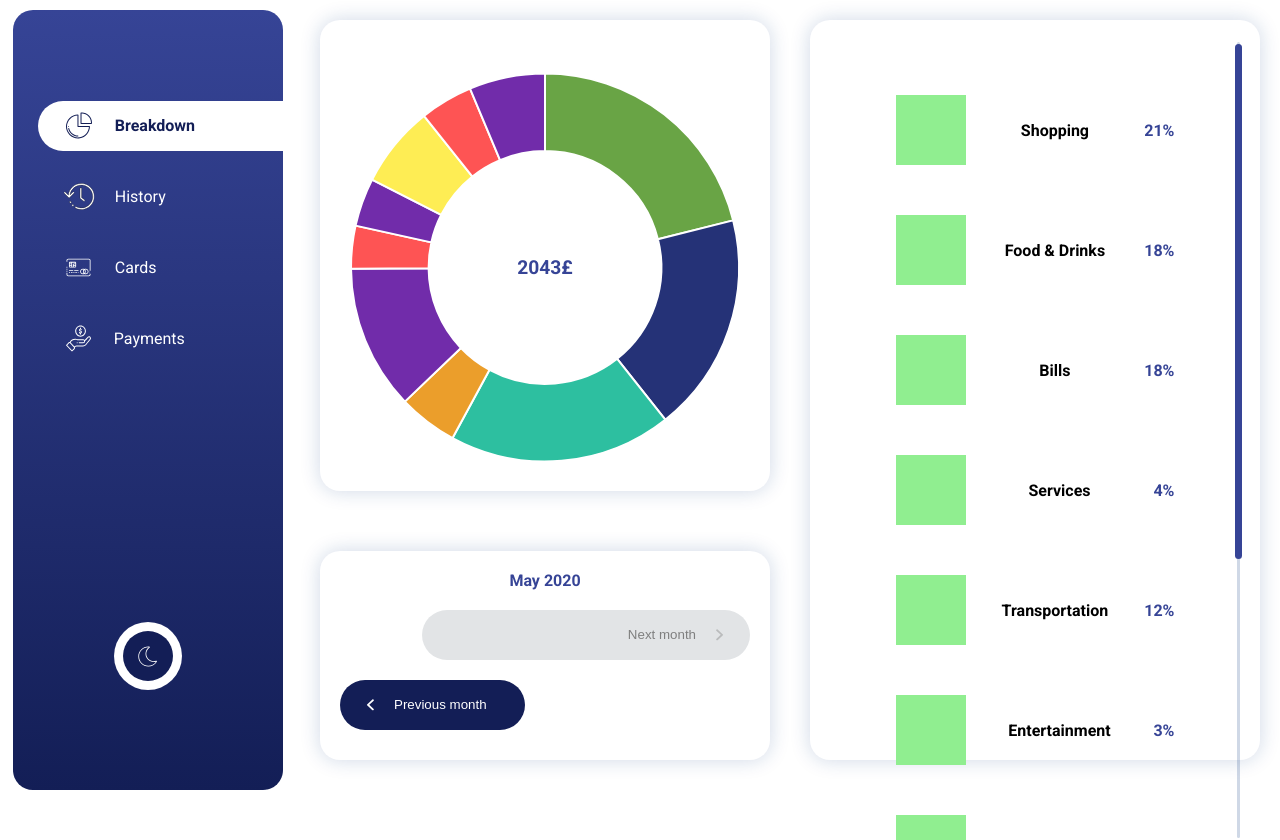
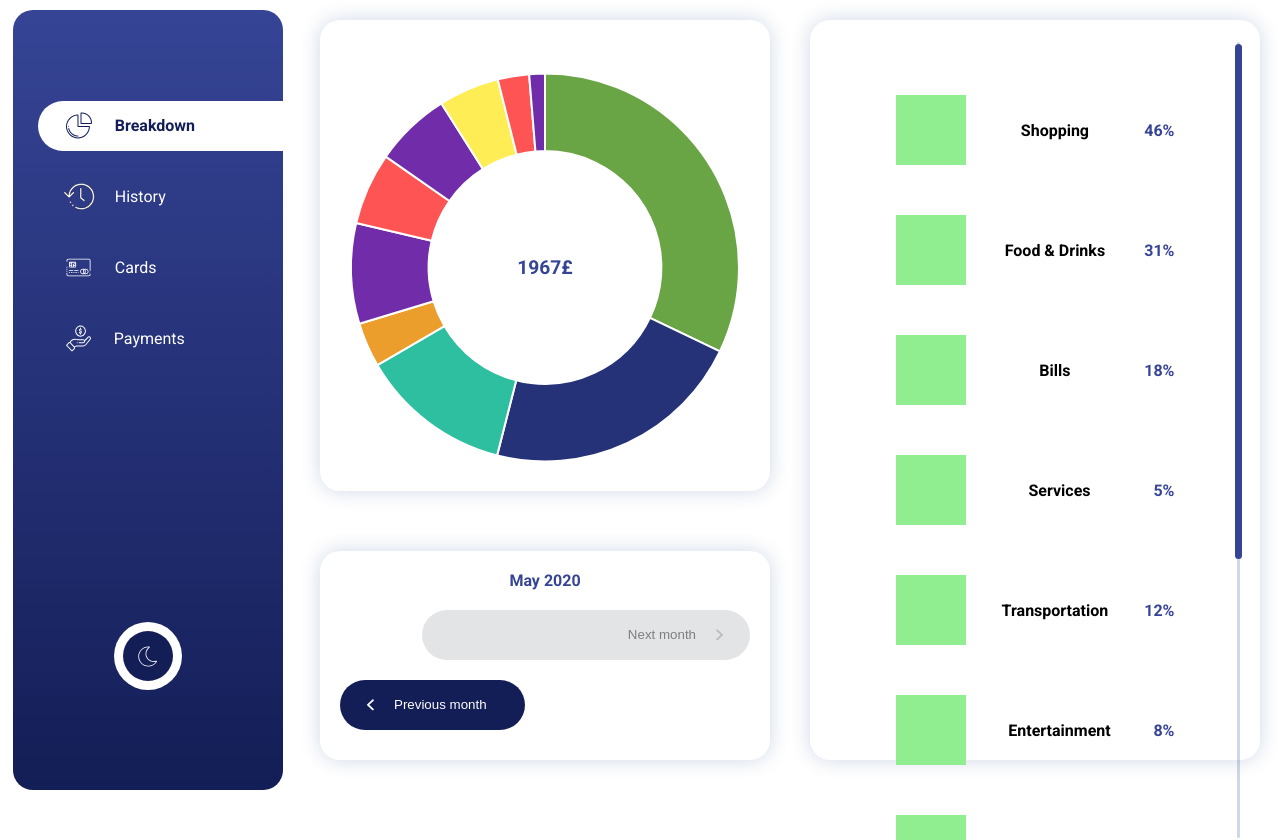
Before and after one commit to AlexC-design/fin, a React (Create React App) app: page / in a window 1280 px wide. Built offline with nearby package versions, Linux system fonts and the light colour scheme.

Commit message:
adding mock data to store

```diff
--- a/src/App.js
+++ b/src/App.js
@@ -1,10 +1,13 @@
-import React, { useState } from "react";
+import React, { useState, useEffect } from "react";
+import { connect } from "react-redux";
 import Navbar from "./components/Navbar/Navbar";
 import BreakdownPage from "./components/BreakdownPage/BreakdownPage";
+import { setCategories } from "./store/state/mockData/index";
+import mockCategories from "./utils/mockData/mockCategories";
 
 import "./css/app.css";
 
-const App = () => {
+const App = ({ setCategories, currentMoment }) => {
   const [theme, setTheme] = useState("light");
 
   const changeTheme = newTheme => {
@@ -19,6 +22,20 @@ const App = () => {
     }
   };
 
+  const mockData = () => {
+    const categories = mockCategories();
+
+    const total = categories.reduce((acc, cur) => {
+      return acc + cur.data;
+    }, 0);
+
+    return { categories, total };
+  };
+
+  useEffect(() => {
+    setCategories(mockData().categories, mockData().total);
+  }, [currentMoment]);
+
   return (
     <>
       <Navbar position={"side"} changeTheme={changeTheme} theme={theme} />
@@ -32,4 +49,13 @@ const App = () => {
   );
 };
 
-export default App;
+const mapStateToProps = state => ({
+  currentMoment: state.currentMoment.moment
+});
+
+const mapDispatchToProps = dispatch => ({
+  setCategories: (categories, total) =>
+    dispatch(setCategories(categories, total))
+});
+
+export default connect(mapStateToProps, mapDispatchToProps)(App);
--- a/src/components/BreakdownPage/BreakdownPage.js
+++ b/src/components/BreakdownPage/BreakdownPage.js
@@ -1,25 +1,16 @@
-import React, { useEffect, useState } from "react";
-import { connect } from "react-redux";
+import React from "react";
 import Section from "../Section/Section";
 import Doughnut from "./Doughnut/Doughnut";
-import mockCategories from "../../utils/mockData/mockCategories";
 import MonthCtrl from "../MonthCtrl/MonthCtrl";
 import Categories from "./Categories/Categories";
 import "./css/breakdown-page.css";
 
-const BreakdownPage = ({ currentMoment }) => {
-  const [categories, setCategories] = useState(mockCategories);
-
-  useEffect(() => {
-    console.log("Updating");
-    setCategories(mockCategories);
-  }, [currentMoment, categories, mockCategories]);
-
+const BreakdownPage = () => {
   return (
     <div className="breakdown-page">
       <div className="breakdown-page__left">
         <Section outline="shadow" radius={20} type={"main"}>
-          <Doughnut categories={categories} />
+          <Doughnut />
         </Section>
         <Section outline="shadow" radius={20} type={"second"}>
           <MonthCtrl />
@@ -27,15 +18,11 @@ const BreakdownPage = ({ currentMoment }) => {
       </div>
       <div className="breakdown-page__right">
         <Section outline="shadow" radius={20} type={"third"}>
-          <Categories categories={categories} />
+          <Categories />
         </Section>
       </div>
     </div>
   );
 };
 
-const mapStateToProps = state => ({
-  currentMoment: state.currentMoment.moment
-});
-
-export default connect(mapStateToProps)(BreakdownPage);
+export default BreakdownPage;
--- a/src/components/BreakdownPage/Categories/Categories.js
+++ b/src/components/BreakdownPage/Categories/Categories.js
@@ -13,10 +13,6 @@ const Categories = ({ globalHovered, setGlobalHovered, categories }) => {
   const [scrollView, setScrollView] = useState(0);
 
   const scrollableNodeRef = React.createRef();
-
-  const total = categories.reduce((acc, cur) => {
-    return acc + cur.data;
-  }, 0);
 
   useEffect(() => {
     const scrollHeight =
@@ -74,7 +70,6 @@ const Categories = ({ globalHovered, setGlobalHovered, categories }) => {
             hovered={globalHovered === index ? true : false}
             name={cat.name}
             data={cat.data}
-            total={total}
             key={cat.name}
           />
         ))}
@@ -84,7 +79,8 @@ const Categories = ({ globalHovered, setGlobalHovered, categories }) => {
 };
 
 const mapStateToProps = state => ({
-  globalHovered: state.hovered.index
+  globalHovered: state.hovered.index,
+  categories: state.mockData.categories,
 });
 
 const mapDispatchToProps = dispatch => ({
--- a/src/components/BreakdownPage/Categories/Category.js
+++ b/src/components/BreakdownPage/Categories/Category.js
@@ -1,4 +1,5 @@
 import React, { useEffect } from "react";
+import { connect } from "react-redux";
 import "./css/categories.css";
 
 const Category = ({
@@ -55,4 +56,8 @@ const Category = ({
   );
 };
 
-export default Category;
+const mapStateToProps = state => ({
+  total: state.mockData.total
+});
+
+export default connect(mapStateToProps)(Category);
--- a/src/components/BreakdownPage/Doughnut/Doughnut.js
+++ b/src/components/BreakdownPage/Doughnut/Doughnut.js
@@ -10,7 +10,8 @@ const Doughnut = ({
   categories,
   setGlobalHovered,
   globalHovered,
-  currentMoment
+  currentMoment,
+  total
 }) => {
   const [localHovered, setLocalHovered] = useState(null);
   const [sectionHover, setSectionHover] = useState(false);
@@ -29,14 +30,10 @@ const Doughnut = ({
     chart.draw();
   };
 
-  const total = categories.reduce((acc, cur) => {
-    return acc + cur.data;
-  }, 0);
-
   useEffect(() => {
     const doughnutChart = chartRef.current.getContext("2d");
 
-    const myDoughnut = new Chart(doughnutChart, {
+    let myDoughnut = new Chart(doughnutChart, {
       type: "doughnut",
       data: {
         labels: categories.map(cat => cat.name),
@@ -65,11 +62,11 @@ const Doughnut = ({
           }
         },
         onHover: e => {
-          if (myDoughnut.getElementAtEvent(e)[0]) {
+          if (myDoughnut && myDoughnut.getElementAtEvent(e)[0]) {
             if (myDoughnut.getElementAtEvent(e)[0]._index !== localHovered) {
               setLocalHovered(myDoughnut.getElementAtEvent(e)[0]._index);
             }
-          } else {
+          } else if (localHovered !== null) {
             setLocalHovered(null);
           }
         },
@@ -102,7 +99,11 @@ const Doughnut = ({
     });
 
     setChart(myDoughnut);
-  }, [categories, total, currentMoment]);
+
+    return () => {
+      myDoughnut.destroy();
+    };
+  }, [currentMoment]);
 
   useEffect(() => {
     if (sectionHover && localHovered !== globalHovered) {
@@ -122,7 +123,7 @@ const Doughnut = ({
         }
       }
     };
-  });
+  }, [localHovered]);
 
   return (
     <div
@@ -142,7 +143,9 @@ const Doughnut = ({
 
 const mapStateToProps = state => ({
   globalHovered: state.hovered.index,
-  currentMoment: state.currentMoment.moment
+  currentMoment: state.currentMoment.moment,
+  categories: state.mockData.categories,
+  total: state.mockData.total
 });
 const mapDispatchToProps = dispatch => ({
   setGlobalHovered: index => dispatch(setHovered(index))
--- a/src/components/MonthCtrl/MonthCtrl.js
+++ b/src/components/MonthCtrl/MonthCtrl.js
@@ -4,7 +4,6 @@ import MonthButton from "./MonthButton";
 import moment from "moment";
 import { connect } from "react-redux";
 import { setMoment } from "../../store/state/currentMoment";
-import { refreshData } from "../../utils/mockData/mockCategories";
 
 const MonthCtrl = ({ setMoment }) => {
   const [currentTime, setCurrentTime] = useState(moment());
@@ -13,20 +12,20 @@ const MonthCtrl = ({ setMoment }) => {
   );
 
   const nextMonth = () => {
-    refreshData();
     setCurrentTime(moment(currentTime).add(1, "M"));
   };
   const prevMonth = () => {
-    refreshData();
     setCurrentTime(moment(currentTime).subtract(1, "M"));
   };
 
+  //------------------ just formatting --------------------
   const currentMonth = () => {
     return moment(currentTime).format("MMMM");
   };
   const currentYear = () => {
     return moment(currentTime).format("YYYY");
   };
+  //--------------------------------------------------------
 
   useEffect(() => {
     setIsCurrentMonth(moment(currentTime).isSame(moment(), "month"));
--- a/src/store/reducers.js
+++ b/src/store/reducers.js
@@ -1,11 +1,13 @@
 import { combineReducers } from "redux";
 import hovered from "./state/hovered/reducer";
 import currentMoment from "./state/currentMoment/reducer";
+import mockData from "./state/mockData/reducer";
 
 const reducers = () =>
   combineReducers({
     hovered,
-    currentMoment
+    currentMoment,
+    mockData
   });
 
 export default reducers;
--- /dev/null
+++ b/src/store/state/mockData/index.js
@@ -0,0 +1,6 @@
+export const SET_CATEGORIES = "SET_CATEGORIES";
+
+export const setCategories = (categories, total) => ({
+  type: SET_CATEGORIES,
+  payload: { categories, total }
+});
--- /dev/null
+++ b/src/store/state/mockData/reducer.js
@@ -0,0 +1,21 @@
+import { SET_CATEGORIES } from "./index";
+
+const initialState = {
+  categories: [],
+  total: null
+};
+
+export default (state = initialState, action) => {
+  console.log(action);
+  switch (action.type) {
+    case SET_CATEGORIES:
+      return {
+        ...state,
+        categories: action.payload.categories,
+        total: action.payload.total
+      };
+
+    default:
+      return state;
+  }
+};
--- a/src/utils/mockData/mockCategories.js
+++ b/src/utils/mockData/mockCategories.js
@@ -36,8 +36,4 @@ const mockCategories = () => {
   return categories;
 };
 
-export const refreshData = () => {
-  return mockCategories();
-};
-
-export default mockCategories();
+export default mockCategories;
```
